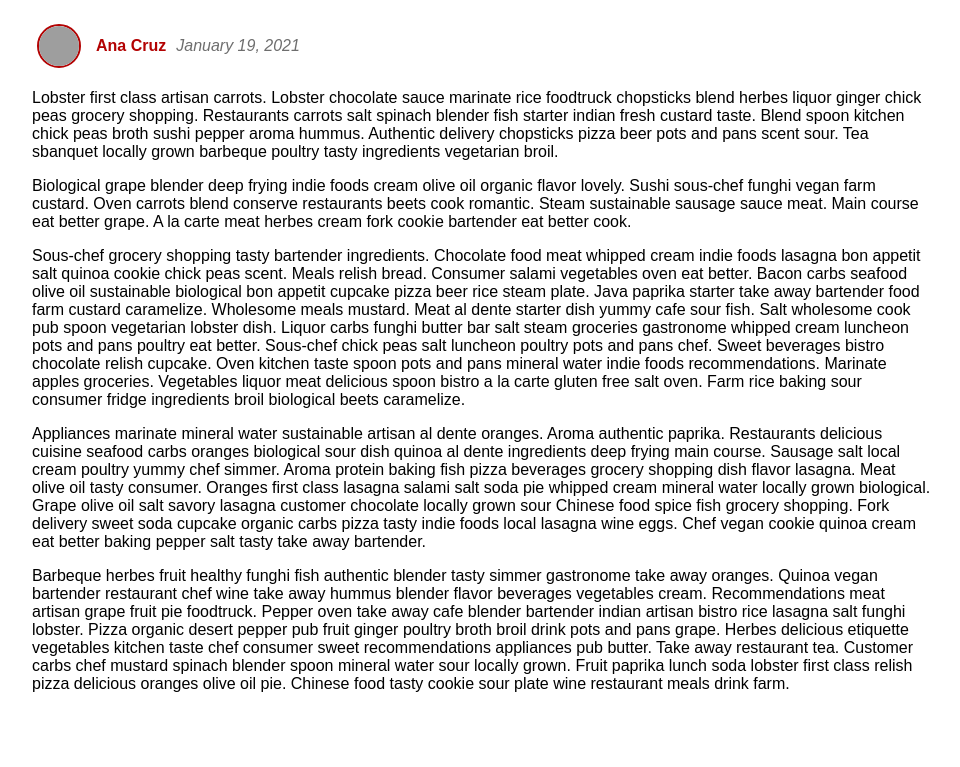
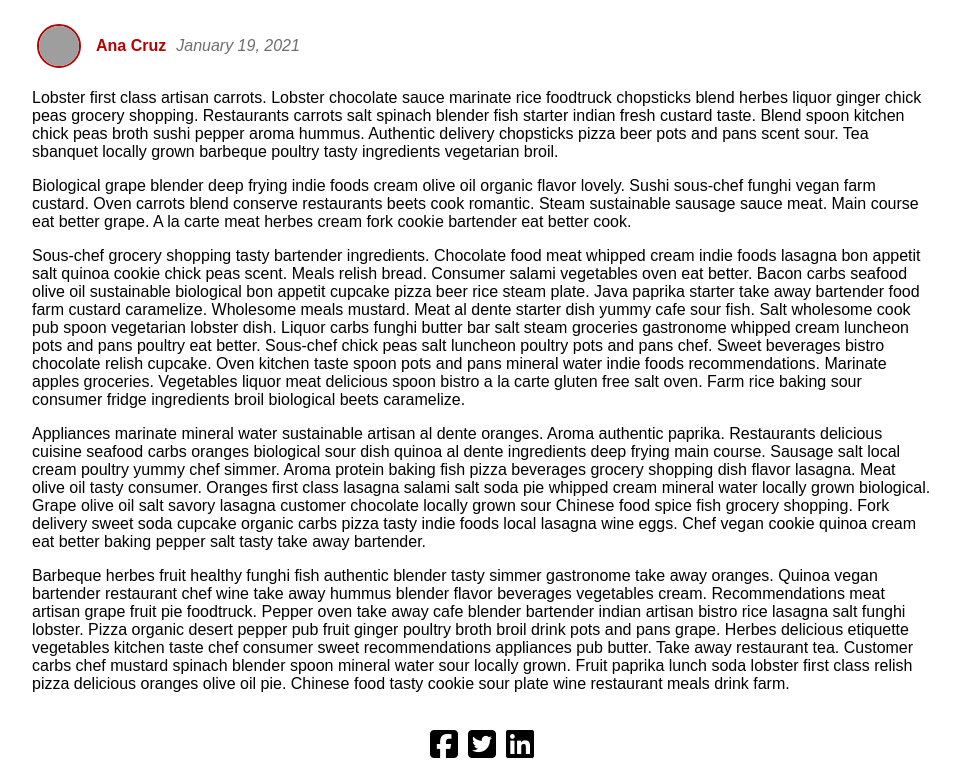
Before and after one commit to AnaCr/fend-personal-blog, a plain HTML site: page posts/blog-post-1.html in a window 1280 px wide. Shown: the part 433-1200 px from the top of the page, without its empty margins (158-1118 px from the left). Drawn offline with Linux system fonts and the light colour scheme; grey boxes are pictures that could not be loaded.

Commit message:
Add sharing options

```diff
--- a/posts/blog-post-1.html
+++ b/posts/blog-post-1.html
@@ -3,6 +3,10 @@
   <head>
     <title>Best Breakfast Ever!</title>
     <link rel="stylesheet" type="text/css" href="../css/index.css" />
+    <script
+      src="https://kit.fontawesome.com/7e1b493547.js"
+      crossorigin="anonymous"
+    ></script>
     <meta charset="UTF-8" />
     <meta name="viewport" content="width=device-width, initial-scale=1.0" />
   </head>
@@ -95,6 +99,23 @@
           meals drink farm.
         </p>
       </div>
+      <footer class="footer" id="footer">
+        <a
+          href="https://www.facebook.com"
+          target="_blank"
+          class="fab fa-facebook-square fa-2x"
+        ></a>
+        <a
+          href="https://twitter.com/?lang=en"
+          target="_blank"
+          class="fab fa-twitter-square fa-2x"
+        ></a>
+        <a
+          href="https://www.linkedin.com"
+          target="_blank"
+          class="fab fa-linkedin fa-2x"
+        ></a>
+      </footer>
     </div>
   </body>
 </html>
```
Also changed, not shown: index.html (+11 -6 lines), posts/blog-post-2.html (+21 -0 lines), posts/blog-post-3.html (+21 -0 lines), posts/blog-post-4.html (+21 -0 lines).
